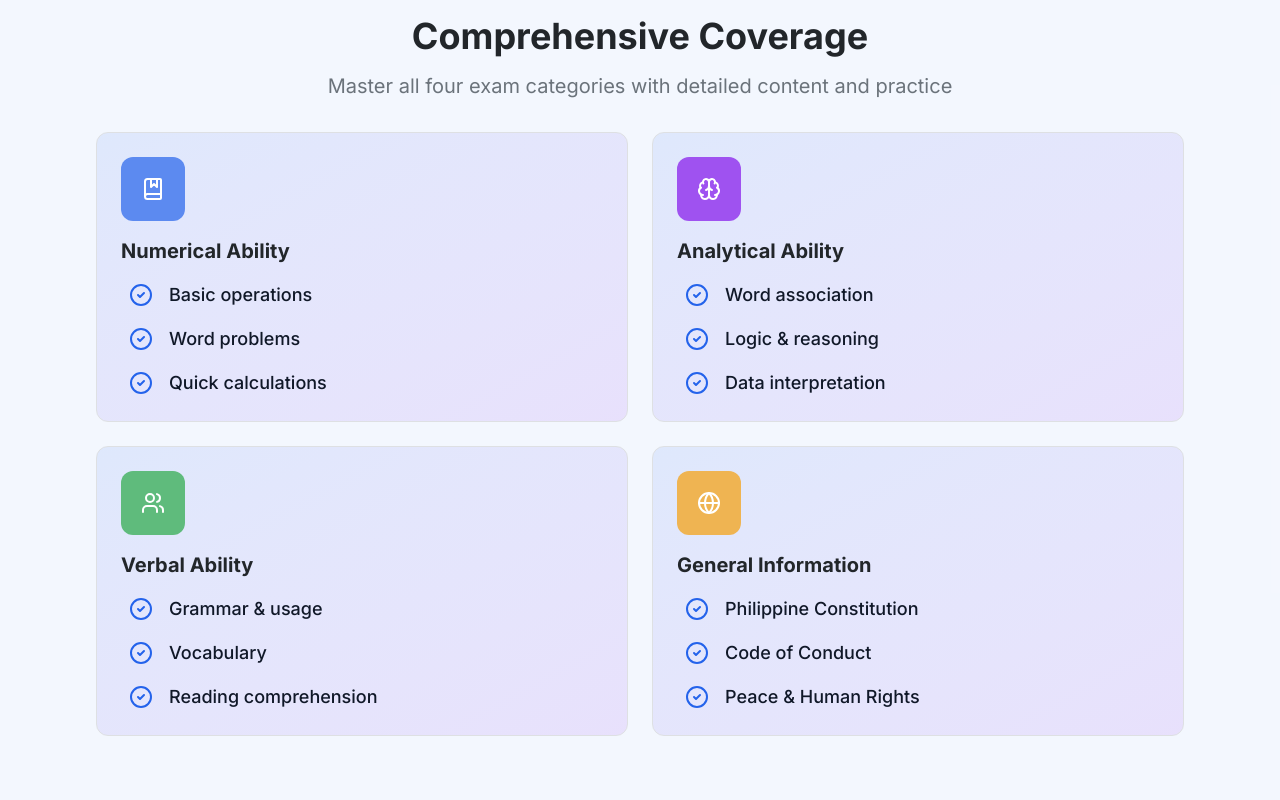
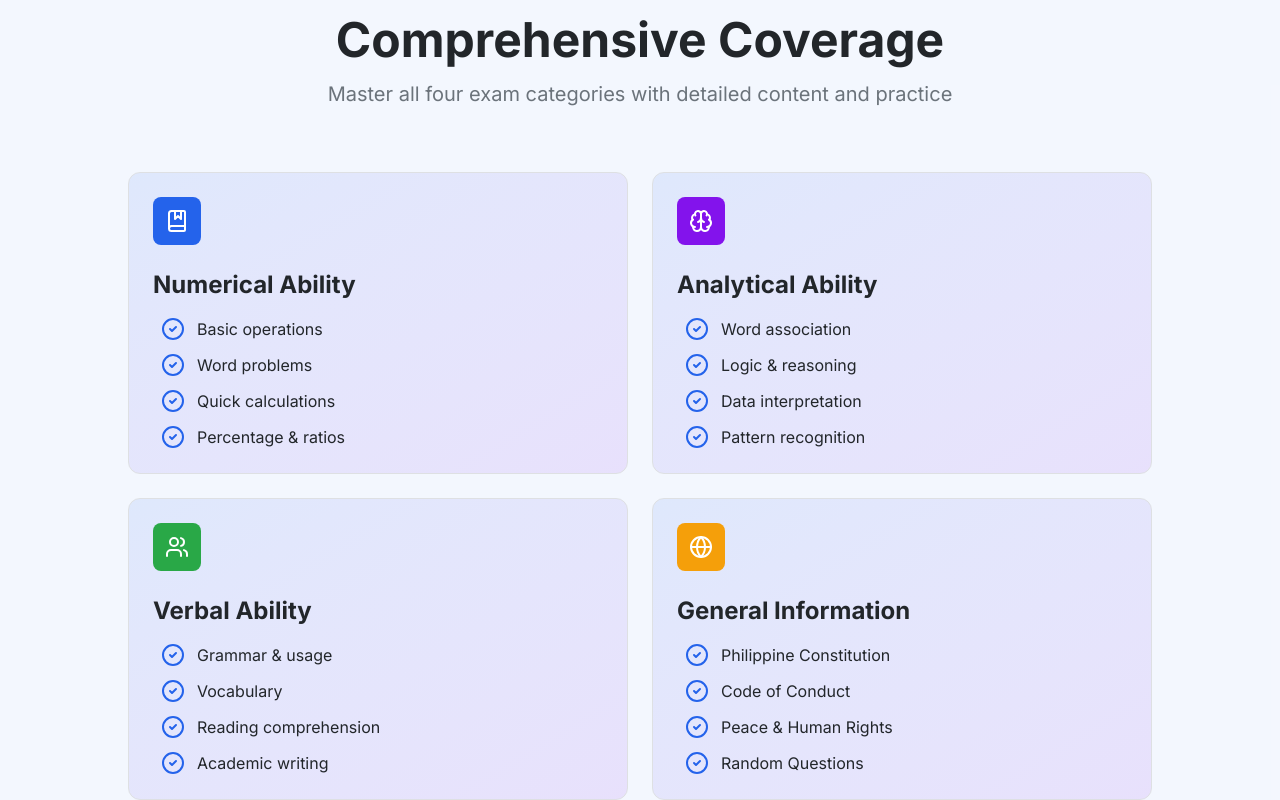
Before and after one commit to johnreyluntayao/revview, a Next.js app: page / in a window 1280 px wide. Shown: the part 1440-2240 px from the top of the page. Built offline with nearby package versions, Linux system fonts and the light colour scheme; no server answers.

Commit message:
improve comprehensive coverage section

```diff
--- a/components/atoms/List.tsx
+++ b/components/atoms/List.tsx
@@ -1,5 +1,4 @@
 import { ListProps } from "@/lib/types";
-import { ReactNode } from "react";
 
 const List = ({
   items,
@@ -35,9 +34,9 @@ const List = ({
   }
 
   return (
-    <Tag className={`space-y-2 md:space-y-3 lg:space-y-4 ${className}`}>
+    <Tag className={`${className}`}>
       {items.map((item, i) => (
-        <div key={i} className="flex items-center justify-start gap-2 md:gap-3 lg:gap-4">
+        <div key={i} className="flex items-center justify-start gap-2 md:gap-2.5 lg:gap-3">
           <div className="shrink-0">
             {isCustomIcon ? (
               sharedIcon
@@ -47,11 +46,11 @@ const List = ({
           </div>
 
           <div className="flex-1">
-            <h3 className="font-medium text-gray-900 text-sm md:text-base lg:text-lg">
+            <h3 className="text-foreground text-xs md:text-sm lg:text-base">
               {item.label}
             </h3>
             {item.description && (
-              <p className="mt-1 text-xs md:text-sm lg:text-base text-gray-600">
+              <p className="mt-1 text-xs md:text-sm lg:text-base text-muted-foreground">
                 {item.description}
               </p>
             )}
--- a/components/ui/ComprehensiveCoverage.tsx
+++ b/components/ui/ComprehensiveCoverage.tsx
@@ -13,41 +13,45 @@ const categoryCoverage = [
   {
     title: "Numerical Ability",
     icon: <Numerical />,
-    background: "bg-primary/70",
+    background: "bg-primary",
     items: [
       { label: "Basic operations" },
       { label: "Word problems" },
       { label: "Quick calculations" },
+      { label: "Percentage & ratios" },
     ],
   },
   {
     title: "Analytical Ability",
     icon: <Analytical />,
-    background: "bg-secondary/70",
+    background: "bg-secondary",
     items: [
       { label: "Word association" },
       { label: "Logic & reasoning" },
       { label: "Data interpretation" },
+      { label: "Pattern recognition" },
     ],
   },
   {
     title: "Verbal Ability",
     icon: <Verbal />,
-    background: "bg-success/70",
+    background: "bg-success",
     items: [
       { label: "Grammar & usage" },
       { label: "Vocabulary" },
       { label: "Reading comprehension" },
+      { label: "Academic writing" },
     ],
   },
   {
     title: "General Information",
     icon: <General />,
-    background: "bg-warning/70",
+    background: "bg-warning",
     items: [
       { label: "Philippine Constitution" },
       { label: "Code of Conduct" },
       { label: "Peace & Human Rights" },
+      { label: "Random Questions" },
     ],
   },
 ];
@@ -55,37 +59,36 @@ const categoryCoverage = [
 const ComprehensiveCoverage = () => {
   return (
     <section>
-      <div className="w-full flex flex-col justify-center text-pretty py-22.5 px-4 md:px-6 lg:px-8 gap-4 md:gap-6 lg:gap-8 bg-primary/5">
-        <div className="flex flex-col items-center gap-2 md:gap-3 lg:gap-4">
-          <h1 className="text-2xl md:text-3xl lg:text-4xl font-bold text-foreground">
+      <div className="w-full flex flex-col justify-center text-pretty py-8.5 md:py-15 lg:py-22.5 px-4 md:px-6 lg:px-32 gap-8 md:gap-12 lg:gap-16 bg-primary/5">
+        <div className="flex flex-col items-center gap-2 md:gap-3 lg:gap-4 text-center">
+          <h1 className="text-2xl md:text-[32px] lg:text-5xl font-bold text-foreground">
             Comprehensive Coverage
           </h1>
-          <p className="text-base md:text-lg lg:text-xl text-muted-foreground">
+          <p className="text-sm md:text-base lg:text-xl text-muted-foreground text-center">
             Master all four exam categories with detailed content and practice
           </p>
         </div>
 
-        <div className="grid grid-cols-1 md:grid-cols-2 gap-2 md:gap-4 lg:gap-6 px-0 lg:px-16">
+        <div className="grid grid-cols-1 md:grid-cols-2 gap-4 md:gap-5 lg:gap-6">
           {categoryCoverage.map((category) => (
             <div
               key={category.title}
-              className="w-full p-4 md:p-5 lg:p-6 bg-linear-to-br from-primary/10 to-secondary/10 rounded-xl overflow-hidden border border-border"
+              className="flex-1 p-4 md:p-5 lg:p-6 bg-linear-to-br from-primary/10 to-secondary/10 rounded-xl overflow-hidden border border-border"
             >
               <div
-                className={`w-12 h-12 md:w-14 md:h-14 lg:w-16 lg:h-16 rounded-xl flex items-center justify-center mb-4 ${category.background}`}
+                className={`text-white w-10 md:w-11 lg:w-12 text-base md:text-xl lg:text-2xl p-2.5 md:p-2.75 lg:p-3 rounded-lg flex items-center justify-center mb-4 md:mb-5 lg:mb-6 ${category.background}`}
               >
-                <text className="text-white text-sm md:text-base lg:text-lg">
                   {category.icon}
-                </text>
               </div>
-              <h2 className="text-base md:text-lg lg:text-xl font-bold text-foreground mb-2 md:mb-3 lg:mb-4">
+              <h2 className="text-base md:text-xl lg:text-2xl font-bold text-foreground mb-2 md:mb-3 lg:mb-4">
                 {category.title}
               </h2>
-              <div className="pl-1 md:pl-1.5 lg:pl-2 py-1 md:py-1.5 lg:py-0 text-sm md:text-base">
+              <div className="pl-1 md:pl-1.5 lg:pl-2">
                 <List
                   items={category.items}
                   isNumberedList={false}
-                  sharedIcon={<CustomQuiz className="text-primary" />}
+                  sharedIcon={<CustomQuiz className="text-primary h-auto w-4 md:w-5 lg:w-6" />}
+                  className="space-y-2 md:space-y-2.5 lg:space-y-3"
                 />
               </div>
             </div>
```
